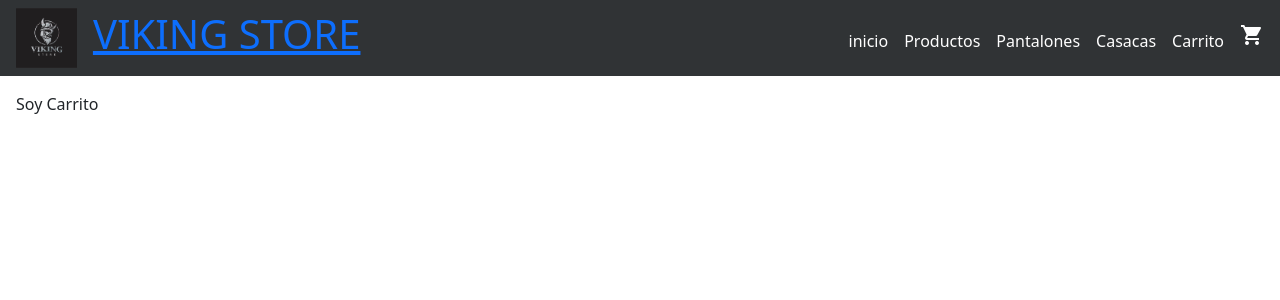
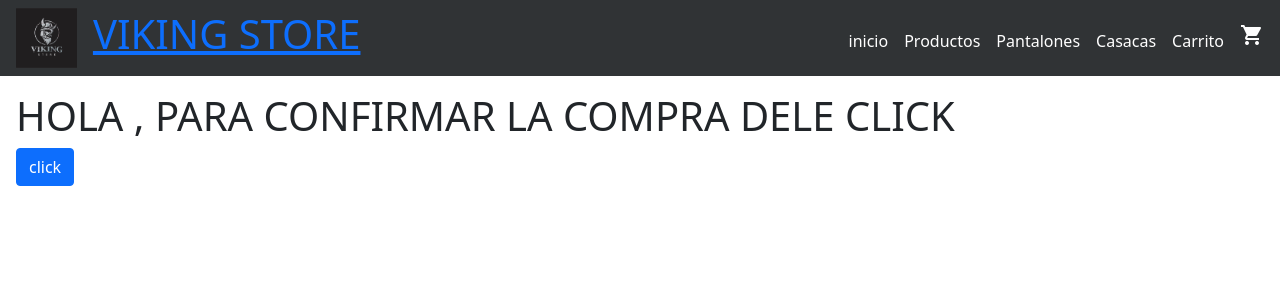
Before and after one commit to waltergr99/proyecto_reacts, a React (Create React App) app: page /carrito in a window 1280 px wide. Shown: the top 300 px of the page. Built offline with nearby package versions, Linux system fonts and the light colour scheme.

Commit message:
modificada01

```diff
--- a/src/Carrito.js
+++ b/src/Carrito.js
@@ -1,9 +1,29 @@
+import {Link } from "react-router-dom"
+import Button from 'react-bootstrap/Button'
+
+
 const Carrito = () => {
-    return (
-        <div>
-            Soy Carrito
-        </div>
+
+        const hacerClick = () => {
+          console.log("HOLA DESDE EL CLICK")
+      }
+
+           return (
+
+    <div>
+
+      <h1> HOLA , PARA CONFIRMAR LA COMPRA DELE CLICK </h1>
+      <Link to={`/Home`}>
+     <Button onClick={hacerClick}>click</Button>
+     </Link>
+    </div>
     )
+
 }
 
+
+
+
+
+
 export default Carrito
--- a/src/componentes/NavBar/Home.js
+++ b/src/componentes/NavBar/Home.js
@@ -1,3 +1,5 @@
+
+import Button from 'react-bootstrap/Button'
 
 
 const Home = () => {
@@ -9,9 +11,13 @@ const Home = () => {
 
     <div>
 
-      <h1> HOLA </h1>
+      <h1> A CONFIRMADO LA COMPRA </h1>
 
-     <button onClick={hacerClick}>click</button>
+
+     <Button onClick={hacerClick}>Finalizar</Button>
+
+
+
 
     </div>
     )
```
